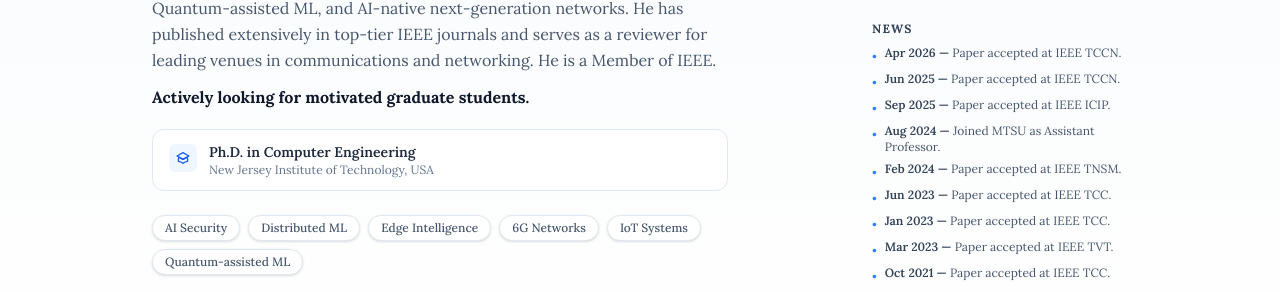
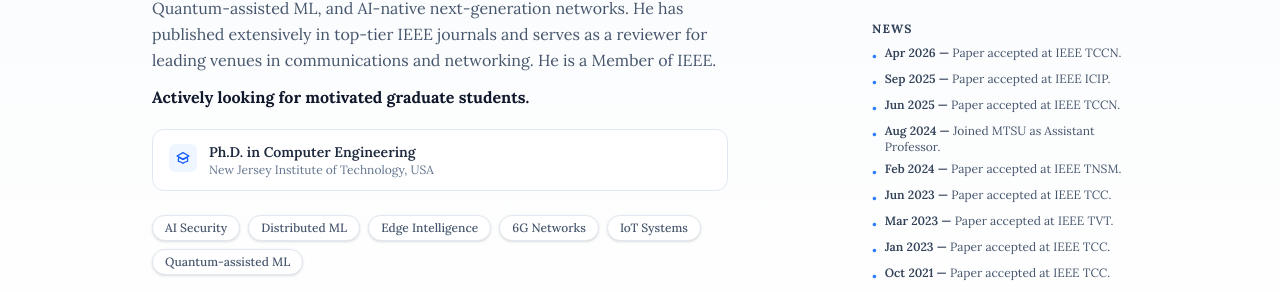
Before and after one commit to MA-Hossain/MA-Hossain.github.io, a Next.js app: page / in a window 1280 px wide. Shown: the part 344-636 px from the top of the page. Built offline with nearby package versions, Linux system fonts and the light colour scheme; no server answers.

Commit message:
Update index.tsx

```diff
--- a/pages/index.tsx
+++ b/pages/index.tsx
@@ -16,13 +16,13 @@ const badges = [
 
 const news = [
   { date: "Apr 2026", text: "Paper accepted at IEEE TCCN." },
+  { date: "Sep 2025", text: "Paper accepted at IEEE ICIP." },
   { date: "Jun 2025", text: "Paper accepted at IEEE TCCN." },
-  { date: "Sep 2025", text: "Paper accepted at IEEE ICIP." },
   { date: "Aug 2024", text: "Joined MTSU as Assistant Professor." },
   { date: "Feb 2024", text: "Paper accepted at IEEE TNSM." },
   { date: "Jun 2023", text: "Paper accepted at IEEE TCC." },
+  { date: "Mar 2023", text: "Paper accepted at IEEE TVT." },
   { date: "Jan 2023", text: "Paper accepted at IEEE TCC." },
-  { date: "Mar 2023", text: "Paper accepted at IEEE TVT." },
   { date: "Oct 2021", text: "Paper accepted at IEEE TCC." },
   { date: "May 2021", text: "Paper accepted at IEEE TGCN." },
 ];
```
